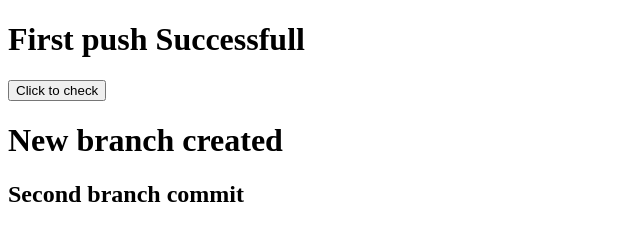
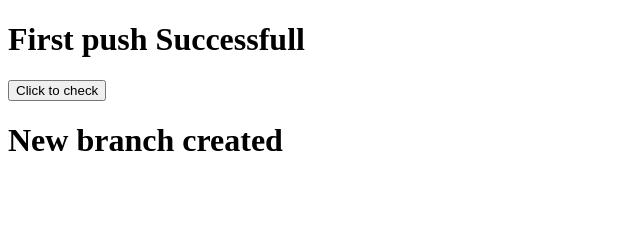
Before and after one commit to TaukirSumer/first_demo, a plain HTML site: page index.html in a window 1280 px wide. Shown: the whole page, without its empty margins (0-640 px from the left). Drawn offline with Linux system fonts and the light colour scheme.

Commit message:
mofified

```diff
--- a/index.html
+++ b/index.html
@@ -9,6 +9,6 @@
     <H1>First push Successfull</H1>
     <BUtton>Click to check</BUtton>
     <H1>New branch created</H1>
-    <h2>Second branch commit</h2>
+
 </body>
 </html>
```
